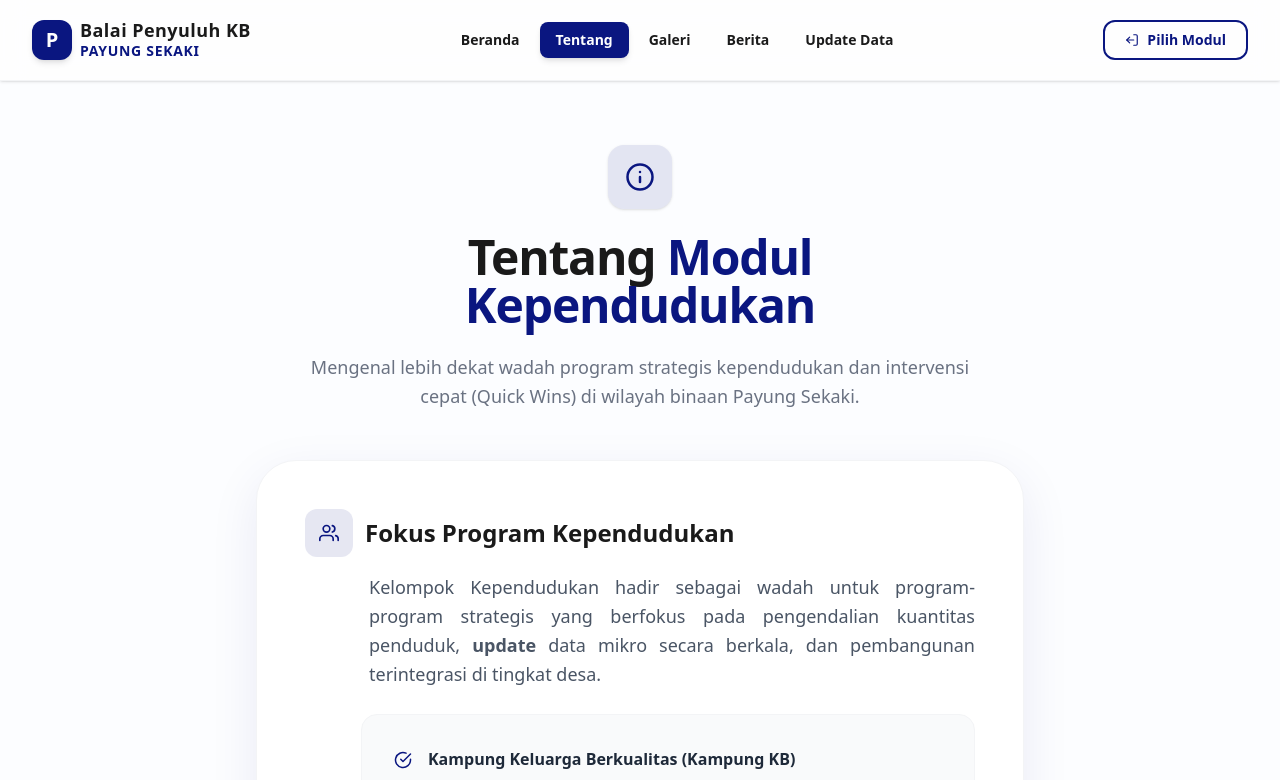
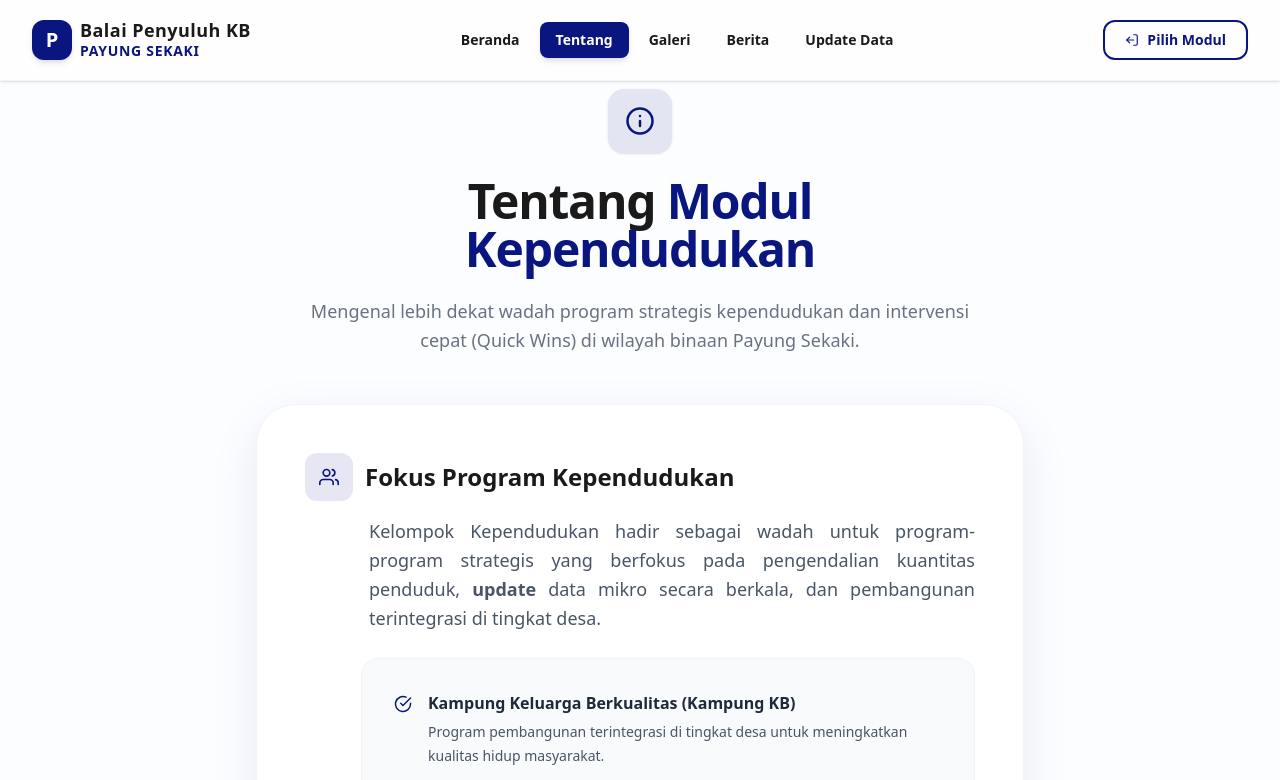
Before and after one commit to rsydhazh/Frontend-BPKB-Payung-Sekaki, a Next.js app: page /kependudukan/tentang in a window 1280 px wide. Shown: the top 780 px of the page. Built offline with nearby package versions, Linux system fonts and the light colour scheme.

Commit message:
edit tentang kependudukan

```diff
--- a/app/(public)/kependudukan/tentang/page.tsx
+++ b/app/(public)/kependudukan/tentang/page.tsx
@@ -2,7 +2,7 @@ import { FiInfo, FiTarget, FiUsers, FiZap, FiCheckCircle } from "react-icons/fi"
 
 export default function TentangKependudukanPage() {
   return (
-    <main className="bg-[#fcfdff] min-h-screen pb-24 font-sans pt-14">
+    <main className="bg-[#fcfdff] min-h-screen pb-24 font-sans">
 
       {/* HEADER */}
       <section className="pt-2 pb-32 px-8 text-center max-w-3xl mx-auto relative">
```
